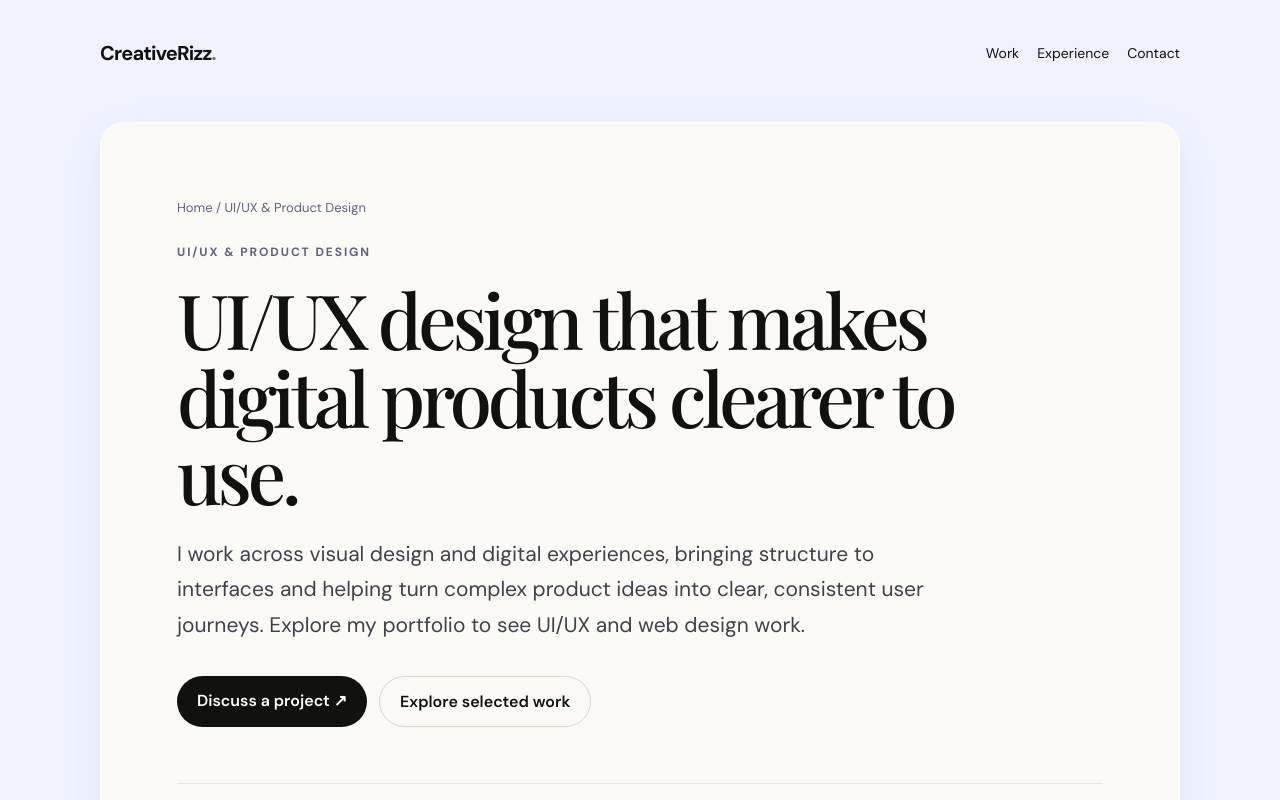
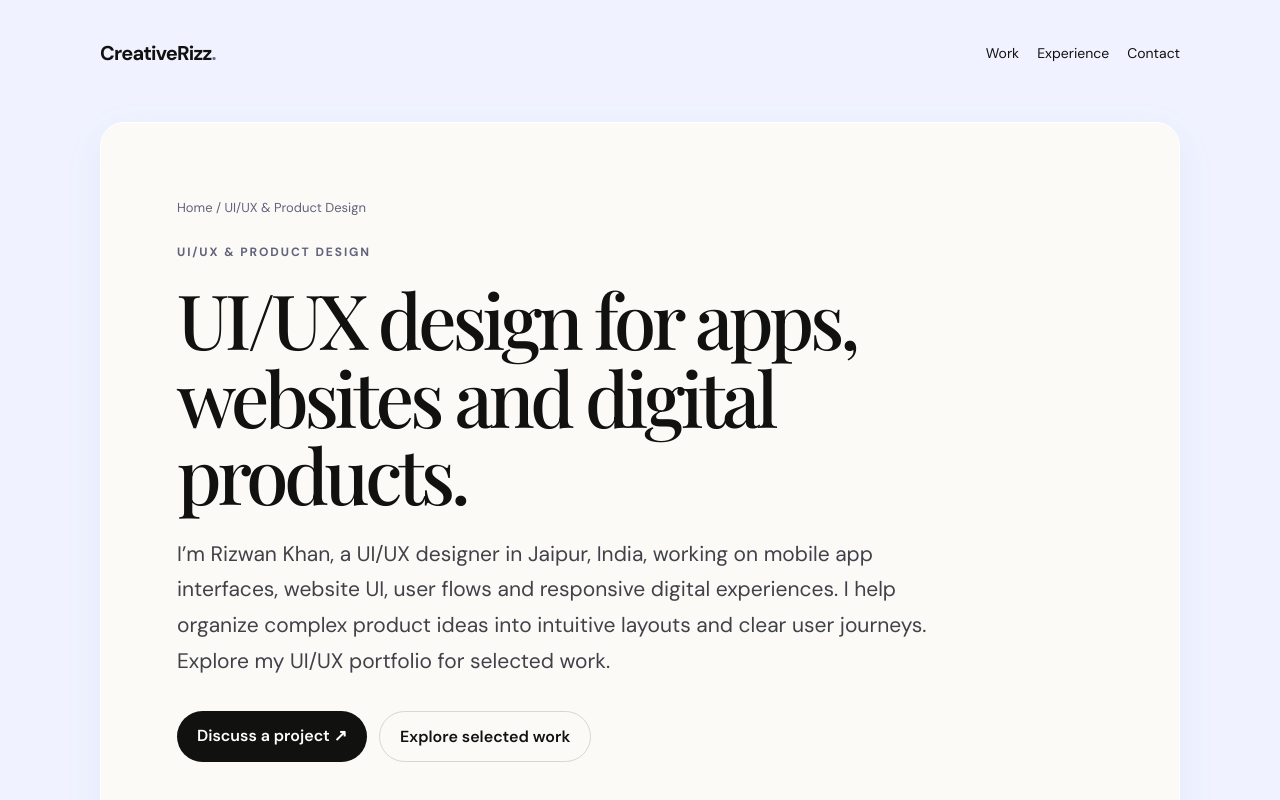
Before and after one commit to Rizzu01/port-folio, a Next.js app: page /ui-ux-design in a window 1280 px wide. Shown: the top 800 px of the page. Built offline with nearby package versions, Linux system fonts and the light colour scheme.

Commit message:
Target service-specific design search terms in page copy and metadata

```diff
--- a/app/ui-ux-design/page.tsx
+++ b/app/ui-ux-design/page.tsx
@@ -2,9 +2,9 @@ import type { Metadata } from "next";
 import ServiceLanding from "../components/ServiceLanding";
 
 export const metadata: Metadata = {
-  title: "UI/UX Designer Portfolio & Product Design",
+  title: "UI/UX Designer in Jaipur | Product & App Design",
   description:
-    "Explore UI/UX and product design by Rizwan Khan, from user flows and responsive interfaces to fintech product screens. View selected work.",
+    "Explore the UI/UX portfolio of Rizwan Khan, a designer in Jaipur, India. User flows, mobile app interfaces, responsive web UI and fintech product design.",
   alternates: { canonical: "/ui-ux-design" },
   openGraph: {
     title: "UI/UX & Product Design | Rizwan Khan",
@@ -16,5 +16,5 @@ export const metadata: Metadata = {
 };
 
 export default function Page() {
-  return <ServiceLanding path="/ui-ux-design" eyebrow="UI/UX & Product Design" title="UI/UX design that makes digital products clearer to use." intro="I work across visual design and digital experiences, bringing structure to interfaces and helping turn complex product ideas into clear, consistent user journeys. Explore my portfolio to see UI/UX and web design work." services={["User flows and information architecture", "Wireframes and interface layouts", "Responsive web and mobile UI", "Visual systems and component consistency", "Usability-minded design refinement", "Fintech and crypto product interfaces"]} process={[{title:"Understand",detail:"Clarify the audience, product goals, constraints and user needs before choosing a direction."},{title:"Structure",detail:"Organize content and journeys into understandable flows, layouts and interface priorities."},{title:"Design & refine",detail:"Develop a consistent visual language and refine responsive screens against the original goals."}]} workNote="My portfolio includes UI/UX and web design work alongside creative campaigns. Visit the selected work section for project visuals and professional context; each project should be evaluated against its actual scope and role." keywords={["Product UI Design","Web App Interface Design","Responsive UI","Fintech UX"]} />;
+  return <ServiceLanding path="/ui-ux-design" eyebrow="UI/UX & Product Design" title="UI/UX design for apps, websites and digital products." intro="I’m Rizwan Khan, a UI/UX designer in Jaipur, India, working on mobile app interfaces, website UI, user flows and responsive digital experiences. I help organize complex product ideas into intuitive layouts and clear user journeys. Explore my UI/UX portfolio for selected work." services={["User flows and information architecture", "Wireframes and interface layouts", "Responsive web and mobile UI", "Visual systems and component consistency", "Usability-minded design refinement", "Fintech and crypto product interfaces"]} process={[{title:"Understand",detail:"Clarify the audience, product goals, constraints and user needs before choosing a direction."},{title:"Structure",detail:"Organize content and journeys into understandable flows, layouts and interface priorities."},{title:"Design & refine",detail:"Develop a consistent visual language and refine responsive screens against the original goals."}]} workNote="My portfolio includes UI/UX and web design work alongside creative campaigns. Visit the selected work section for project visuals and professional context; each project should be evaluated against its actual scope and role." keywords={["UI/UX Designer in Jaipur","Freelance UI/UX Designer","Mobile App UI Design","Web App Interface Design"]} />;
 }
```
